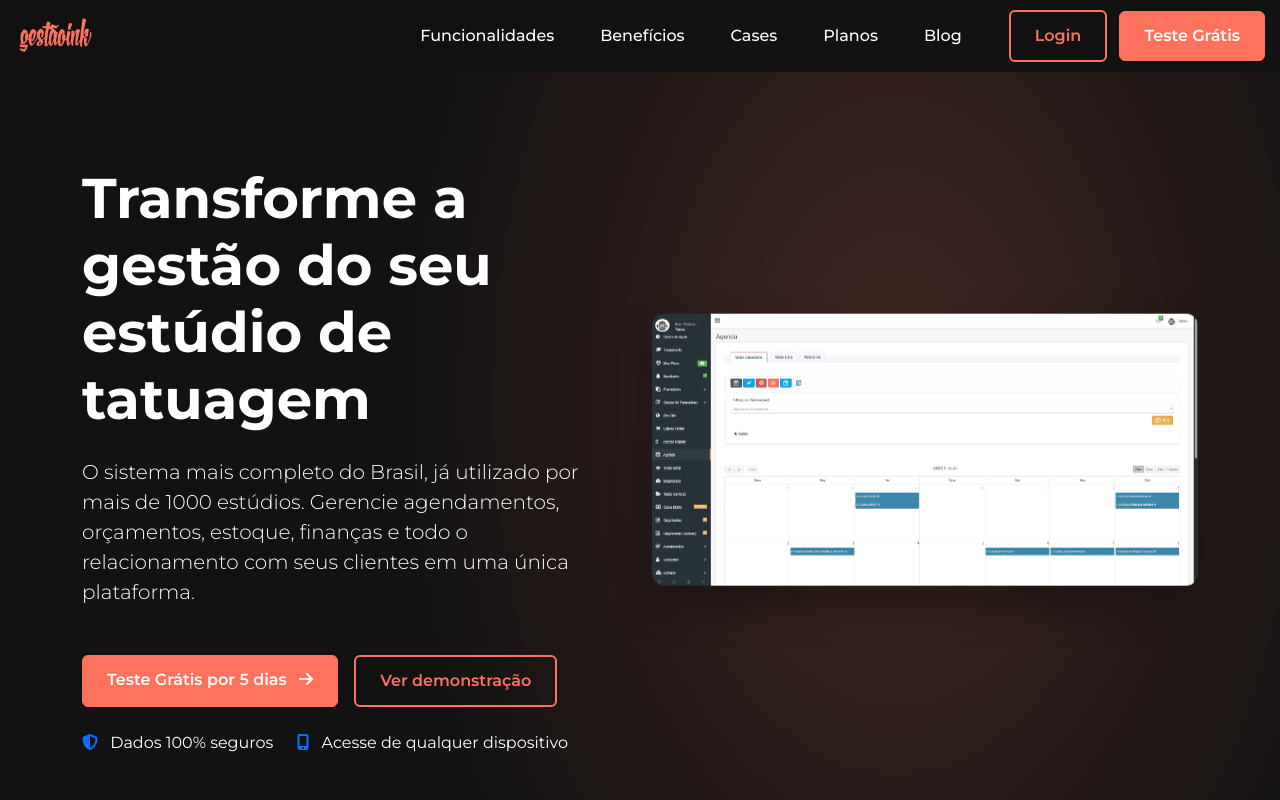
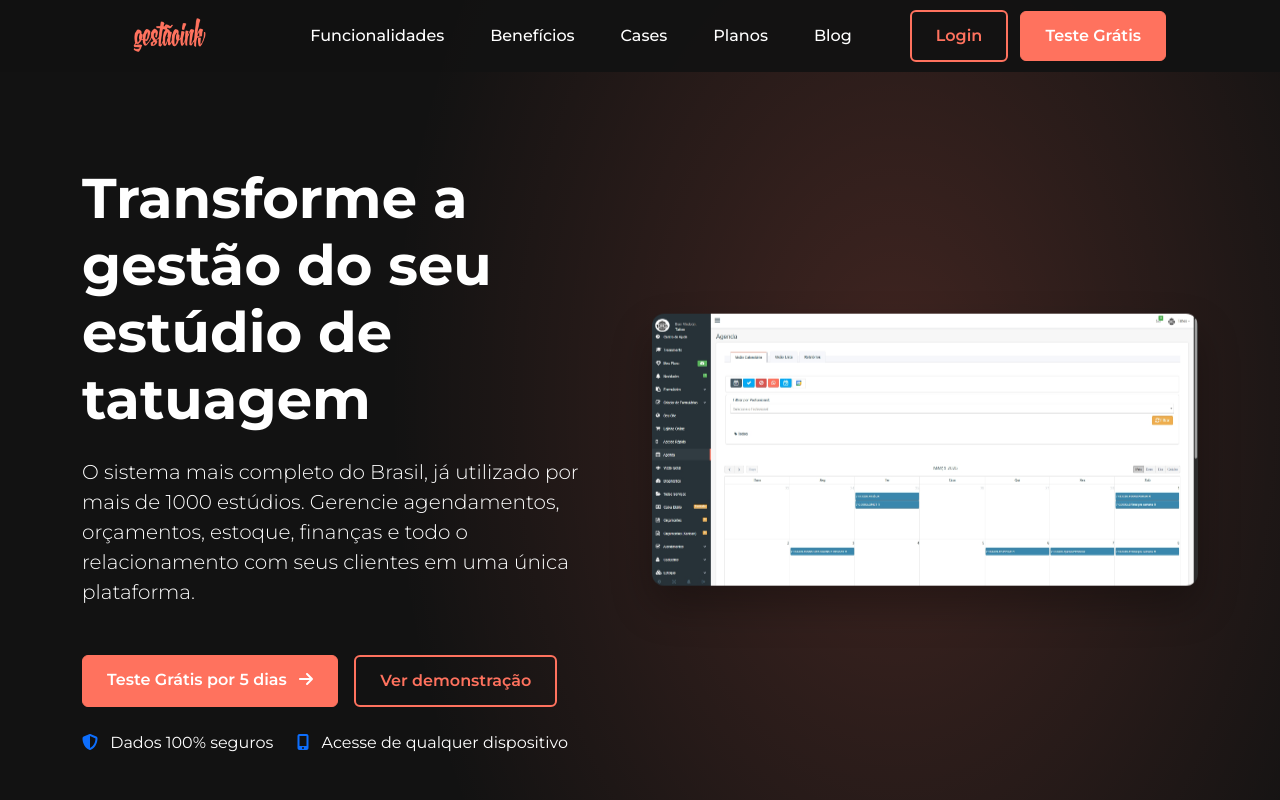
Before and after one commit to jameskamradtjr/gestaoink.site, a plain HTML site: page index.html in a window 1280 px wide. Shown: the top 800 px of the page. Drawn offline with nearby package versions, Linux system fonts and the light colour scheme.

Commit message:
ajuste menu

```diff
--- a/index.html
+++ b/index.html
@@ -134,6 +134,28 @@
       align-items: center;
       width: 100%;
       max-width: 100%;
+    }
+
+    @media (min-width: 992px) {
+      .navbar .container {
+        padding-left: 50px;
+        padding-right: 50px;
+        width: 90%;
+        margin: 0 auto;
+        max-width: 1400px;
+      }
+
+      .navbar-brand {
+        padding-left: 15px;
+      }
+
+      .navbar-nav {
+        margin-right: 15px;
+      }
+
+      .ms-lg-4 {
+        margin-left: 20px !important;
+      }
     }
 
     .navbar.scrolled {
```
